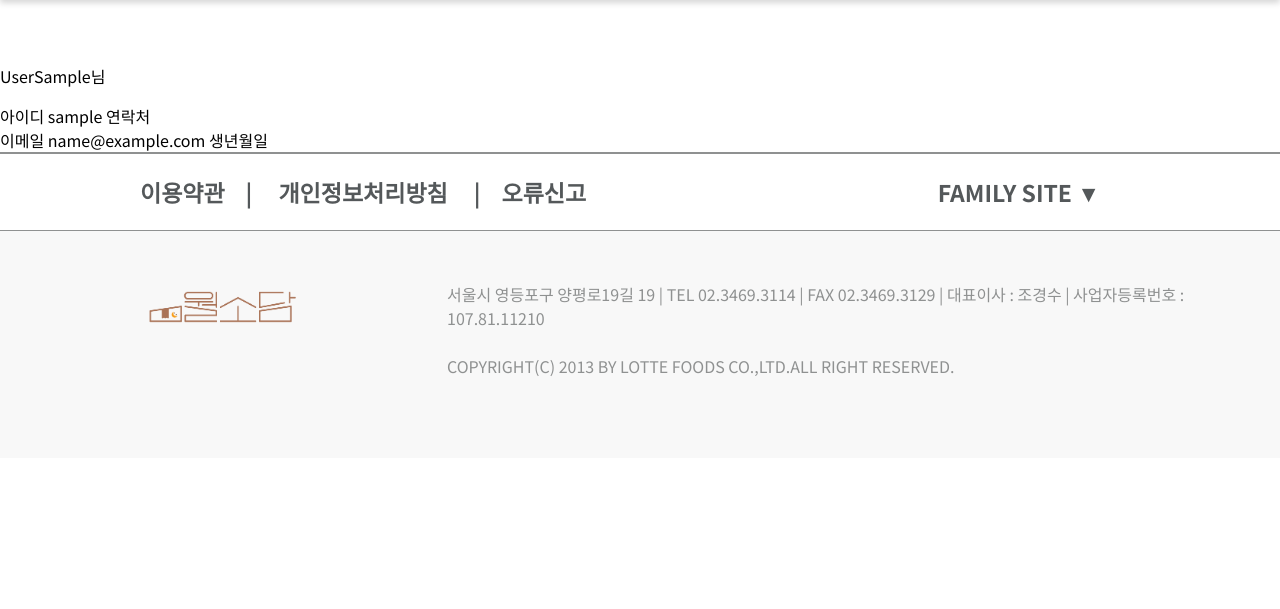
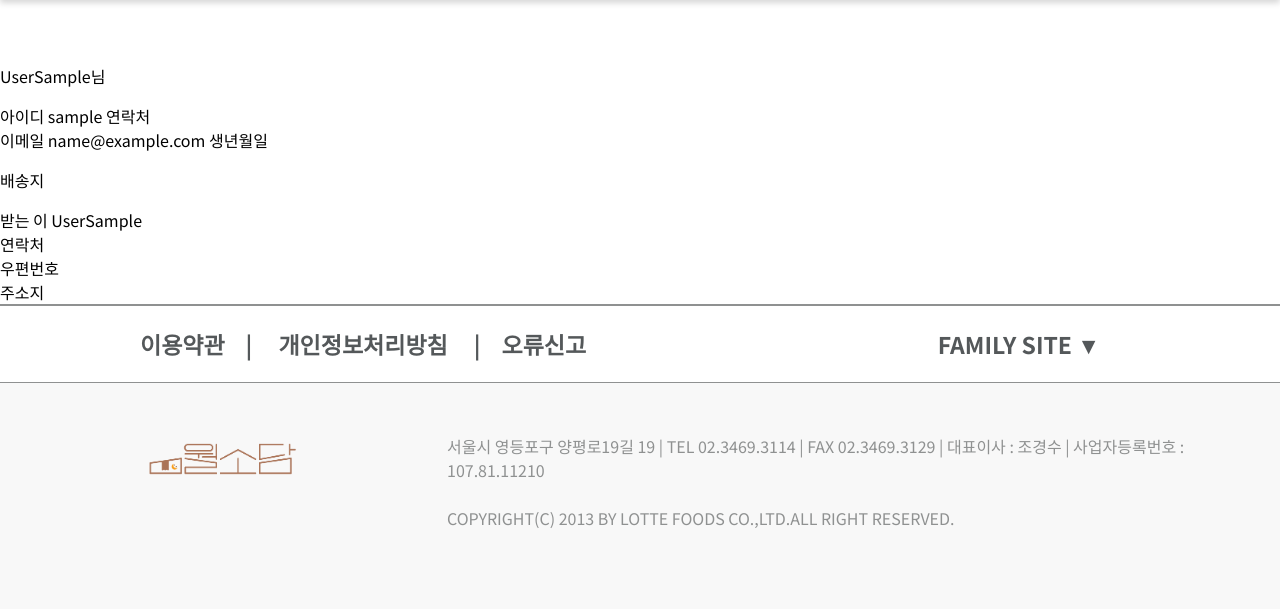
Before and after one commit to Lotte-Duksung/wolsodam, a Django app: page /mypage/ in a window 1280 px wide. Shown: the part 146-755 px from the top of the page. Run offline with Django 3.2, Linux system fonts and the light colour scheme; the visitor is signed in with stand-in values (Sample User, id 1).

Commit message:
login, mypage에 배송지 추가

```diff
--- a/wsd_prj/wsd_app/models.py
+++ b/wsd_prj/wsd_app/models.py
@@ -9,3 +9,5 @@
     user = models.OneToOneField(User, on_delete=models.CASCADE)
     phone = models.CharField(max_length=15, blank=True)
     birth_date = models.DateTimeField(null=True, blank=True)
+    addresscode = models.CharField(max_length=15, blank=True)
+    address = models.CharField(max_length=300, blank=True)
--- a/wsd_prj/wsd_app/templates/mypage.html
+++ b/wsd_prj/wsd_app/templates/mypage.html
@@ -25,6 +25,26 @@
             </div>
         </div><!-- END 프로필 box -->
 
+        <!-- 배송지-->
+        <div class="box">
+            <p class="sub-title-name">배송지</h2>
+            <div class="item">
+                <div class="text-field">
+                    <span class="input-username">받는 이</span>
+                    <span class="username">{{user.last_name}}{{user.first_name}}</span>
+                    <br>
+                    <span class="input-phone">연락처</span>
+                    <span class="phone">{{user.profile.phone}}</span>
+                    <br>
+                    <span class="input-addresscode">우편번호</span>
+                    <span class="addresscode">{{user.profile.addresscode}}</span>
+                    <br>
+                    <span class="input-address">주소지</span>
+                    <span class="address">{{user.profile.address}}</span>
+                </div>
+            </div>
+        </div><!-- END 프로필 box -->
+
     </div><!-- END mypage-contents -->
 </div><!-- END mypage-content-box / 회색 배경 끝-->
         {% endif%}
--- a/wsd_prj/wsd_app/views.py
+++ b/wsd_prj/wsd_app/views.py
@@ -56,7 +56,9 @@
             )
             phone = requests.POST["phone"]
             birth_date = requests.POST["birth_date"]
-            profile = Profile(user=user, phone=phone, birth_date = birth_date)   #Profile 생성
+            addresscode = requests.POST["addresscode"]
+            address = requests.POST["address"]
+            profile = Profile(user=user, phone=phone, birth_date = birth_date, addresscode = addresscode, address = address)   #Profile 생성
             profile.save()  #Profile 저장
             auth.login(requests, user)   # 그 계정에 로그인을 하라는 요청을 다시 보냄
         return redirect('signup_complete')     # 메인으로 사용자가 갈 수 있게 리턴함
```
Also changed, not shown: wsd_prj/wsd_app/templates/signup.html (+11 -1 lines), wsd_prj/wsd_app/migrations/0003_auto_20201023_1324.py (added).
